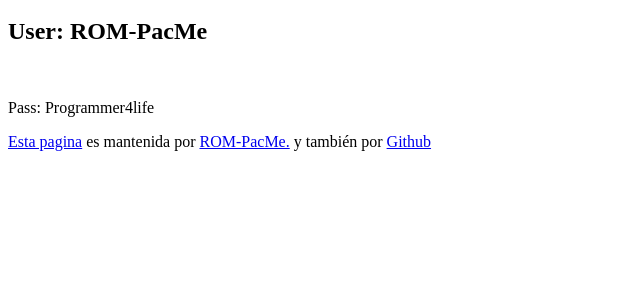
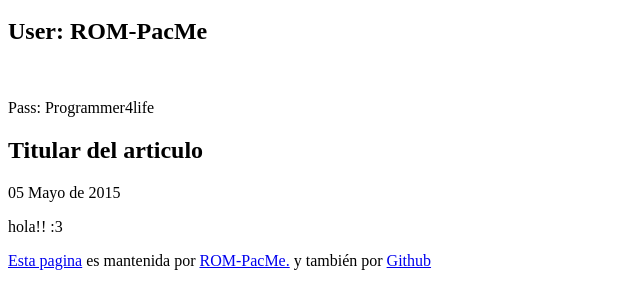
Before and after one commit to jefer94/rom-pacme, a plain HTML site: page index.html in a window 1280 px wide. Shown: the part 98-406 px from the top of the page, without its empty margins (0-640 px from the left). Drawn offline with Linux system fonts and the light colour scheme.

Commit message:
añadiendo un articulo n.n

```diff
--- a/index.html
+++ b/index.html
@@ -32,6 +32,11 @@
 		<p>Pass: Programmer4life</p>
 	</div>
 	<div class="principal contenedor">
+		<article>
+			<h2 class="titulo">Titular del articulo</h2>
+			<p class="fecha">05 Mayo de 2015</p>
+			<p>hola!! :3</p>
+		</article>
 
 	</div>
 	<footer class="site-footer">
```
